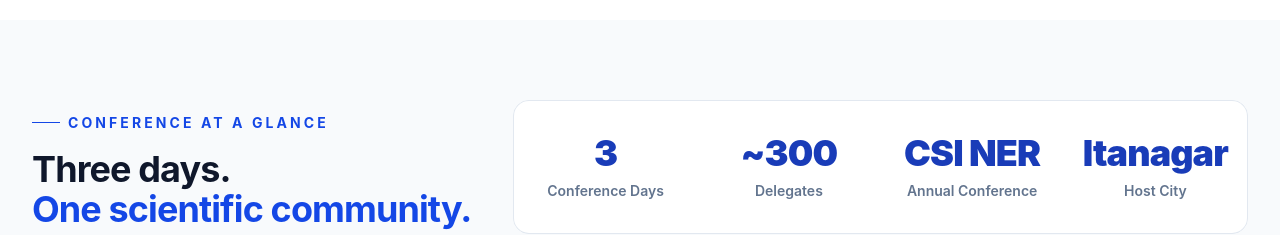
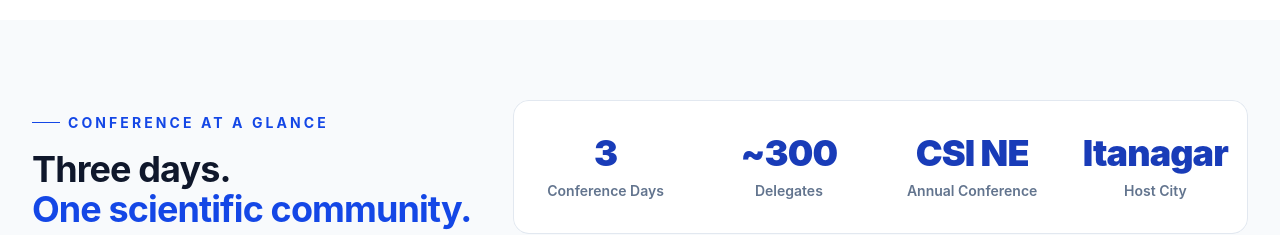
Before and after one commit to tunu7/cardioconarunachal, a React (Vite) app: page / in a window 1280 px wide. Shown: the part 2000-2235 px from the top of the page. Built offline with nearby package versions, Linux system fonts and the light colour scheme.

Commit message:
removed R

```diff
--- a/src/pages/Home.jsx
+++ b/src/pages/Home.jsx
@@ -825,7 +825,7 @@
                 {[
                   ["3", "Conference Days"],
                   ["~300", "Delegates"],
-                  ["CSI NER", "Annual Conference"],
+                  ["CSI NE", "Annual Conference"],
                   ["Itanagar", "Host City"],
                 ].map(([number, label], index) => (
                   <motion.div
```
